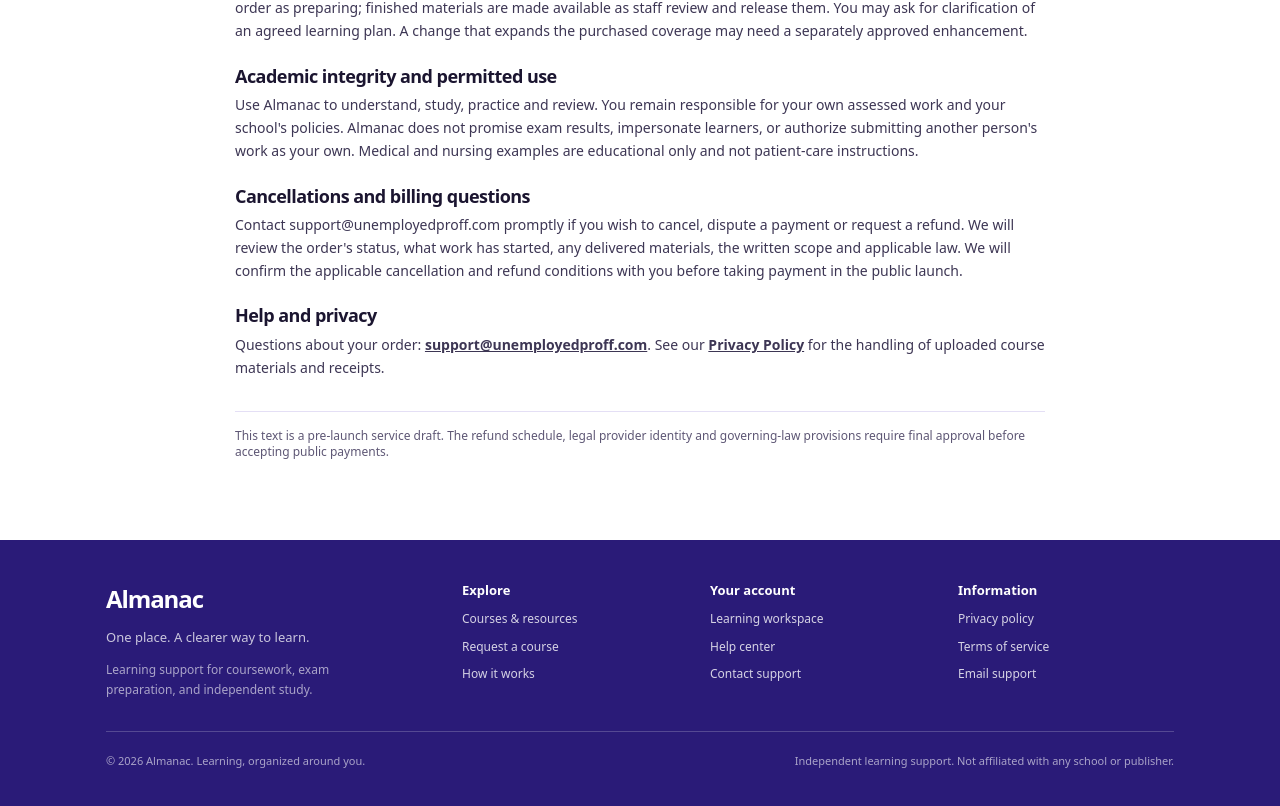
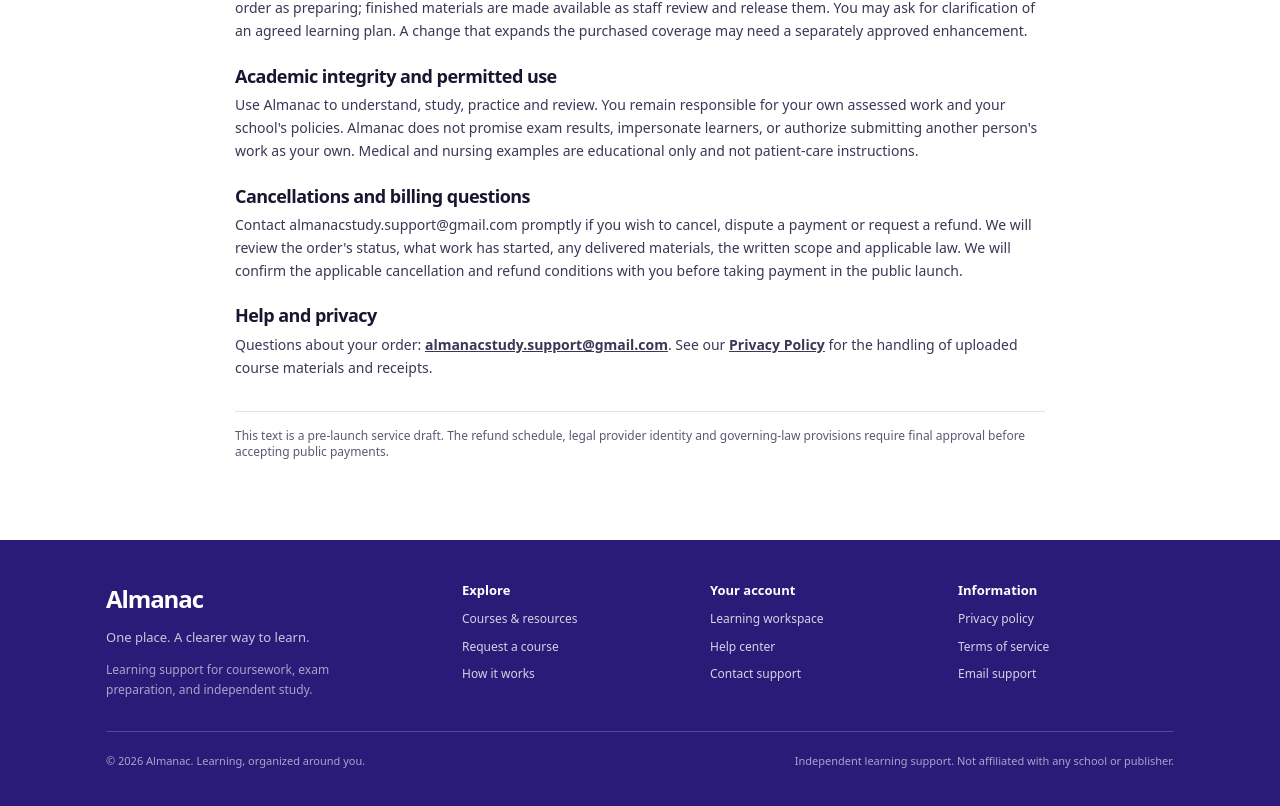
Before and after one commit to StudyMate-N/almanac, a Next.js app: page /terms in a window 1280 px wide. Shown: the part 836-1642 px from the top of the page. Built offline with nearby package versions, Linux system fonts and the light colour scheme.

Commit message:
Almanac: use dedicated customer support mailbox

```diff
--- a/src/app/terms/page.tsx
+++ b/src/app/terms/page.tsx
@@ -14,8 +14,8 @@ export default function TermsPage(){
    <section><h2 className="text-lg font-semibold text-ink">Preparation and delivery timing</h2><p className="mt-2">Quoted production timelines are measured in calendar days and begin only after we have verified payment and received the materials needed for your order. Staff confirm the actual start and target date. Express and Priority availability depend on a realistic production slot; the included contents are not reduced to meet a shorter deadline.</p></section>
    <section><h2 className="text-lg font-semibold text-ink">Access, review and delivery</h2><p className="mt-2">An access code opens your Almanac learning workspace after payment verification. A workspace may initially show your order as preparing; finished materials are made available as staff review and release them. You may ask for clarification of an agreed learning plan. A change that expands the purchased coverage may need a separately approved enhancement.</p></section>
    <section><h2 className="text-lg font-semibold text-ink">Academic integrity and permitted use</h2><p className="mt-2">Use Almanac to understand, study, practice and review. You remain responsible for your own assessed work and your school's policies. Almanac does not promise exam results, impersonate learners, or authorize submitting another person's work as your own. Medical and nursing examples are educational only and not patient-care instructions.</p></section>
-   <section><h2 className="text-lg font-semibold text-ink">Cancellations and billing questions</h2><p className="mt-2">Contact support@unemployedproff.com promptly if you wish to cancel, dispute a payment or request a refund. We will review the order's status, what work has started, any delivered materials, the written scope and applicable law. We will confirm the applicable cancellation and refund conditions with you before taking payment in the public launch.</p></section>
-   <section><h2 className="text-lg font-semibold text-ink">Help and privacy</h2><p className="mt-2">Questions about your order: <a href="mailto:support@unemployedproff.com" className="font-semibold underline">support@unemployedproff.com</a>. See our <a href="/privacy" className="font-semibold underline">Privacy Policy</a> for the handling of uploaded course materials and receipts.</p></section>
+   <section><h2 className="text-lg font-semibold text-ink">Cancellations and billing questions</h2><p className="mt-2">Contact almanacstudy.support@gmail.com promptly if you wish to cancel, dispute a payment or request a refund. We will review the order's status, what work has started, any delivered materials, the written scope and applicable law. We will confirm the applicable cancellation and refund conditions with you before taking payment in the public launch.</p></section>
+   <section><h2 className="text-lg font-semibold text-ink">Help and privacy</h2><p className="mt-2">Questions about your order: <a href="mailto:almanacstudy.support@gmail.com" className="font-semibold underline">almanacstudy.support@gmail.com</a>. See our <a href="/privacy" className="font-semibold underline">Privacy Policy</a> for the handling of uploaded course materials and receipts.</p></section>
   </div>
   <p className="mt-8 border-t border-hairline pt-4 text-xs text-ink-muted">This text is a pre-launch service draft. The refund schedule, legal provider identity and governing-law provisions require final approval before accepting public payments.</p>
  </main><SiteFooter/></div>;
```
